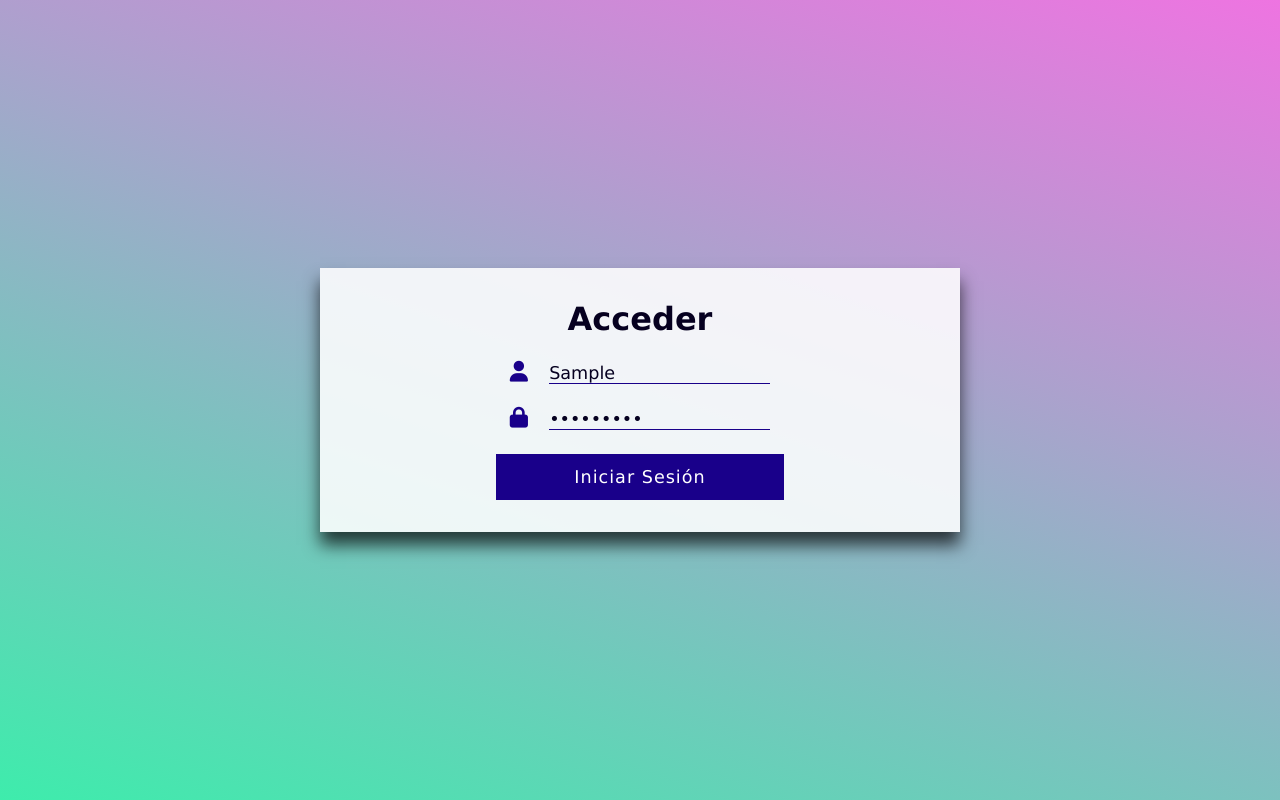
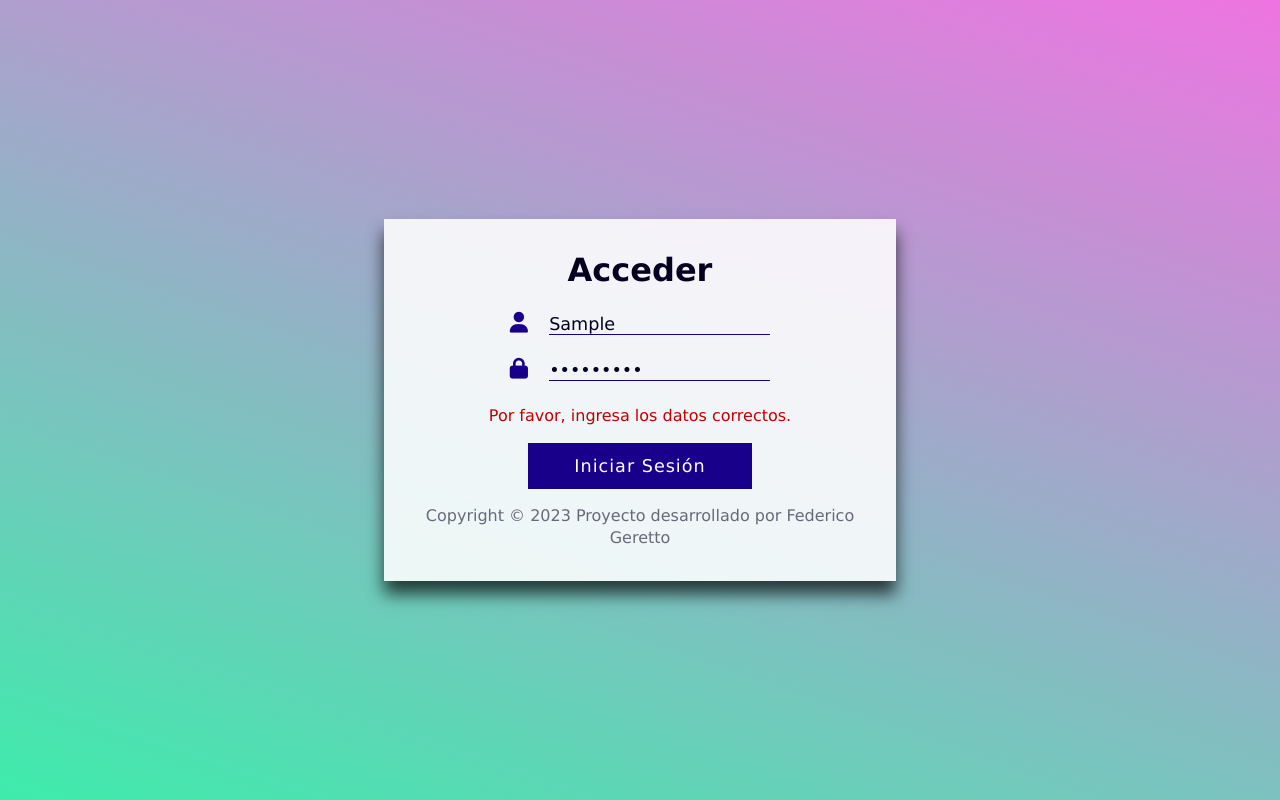
Before and after one commit to fedegeretto/login, a plain HTML site: page index.html in a window 1280 px wide. Both pictures are taken after typing "Sample", "Sample123" into the empty fields and a click on the button "Iniciar Sesión". Drawn offline with Linux system fonts and the light colour scheme.

Commit message:
Login con HTML, CSS y JS

```diff
--- a/bienvenidos.html
+++ b/bienvenidos.html
@@ -8,7 +8,9 @@
     <title>Bienvenidos - FG Programador Web</title>
 </head>
 <body>
-    <button class="salir boton">Salir</button>
-    <h1>Bienvenidos a nuestra plataforma</h1>
+    <button class="salir boton" id="salir">Salir</button>
+    <h1 class="bienvenidos">Bienvenidos a nuestra plataforma</h1>
+
+    <script src="./salir.js"></script>
 </body>
 </html>
--- a/index.html
+++ b/index.html
@@ -23,8 +23,13 @@
             <input type="password" id="password" placeholder="Contraseña">
         </label>
 
+        <div id="error"></div>
         <button id="iniciar-sesion" class="boton">Iniciar Sesión</button>
+
+        <p class="copy">Copyright © 2023 Proyecto desarrollado por Federico Geretto</p>
     </form>
+
+
 
     <script src="./main.js"></script>
 </body>
--- a/main.js
+++ b/main.js
@@ -18,6 +18,13 @@ iniciarSesion.addEventListener('click', function(event){
     if (usuario == "demo" && contraseña == "demo1234") {
         window.location.replace("bienvenidos.html");
     } else {
-        alert("Usuario o contraseña incorrectos");
+        // Obtenemos del DOM el párrafo y le agregamos texto
+        error = document.getElementById("error");
+        error.textContent = "Por favor, ingresa los datos correctos.";
+        error.classList.add("error")
+        setTimeout(function ocultarError(){
+            error.textContent = "";
+            error.classList.remove("error")
+        }, 3000)
     }
 })
--- /dev/null
+++ b/salir.js
@@ -0,0 +1,6 @@
+let salir = document.getElementById("salir");
+console.log(salir);
+
+salir.addEventListener("click", function() {
+  window.location.replace("index.html");
+});
--- a/style.css
+++ b/style.css
@@ -71,9 +71,31 @@ form label input::placeholder{
     margin: 1rem;
 }
 
+/* #error{
+    margin-bottom: 1rem;
+    line-height: 1.4;
+    color: #be0000;
+} */
+
+.error{
+    margin-bottom: 1rem;
+    line-height: 1.4;
+    color: #be0000;
+}
+
+.copy{
+    margin-top: 1rem;
+    color: #06002093;
+    line-height: 1.4;
+}
+
+.bienvenidos{
+    text-align: center;
+}
+
 @media (min-width: 700px){
     form{
-        width: 50%;
+        width: 40%;
     }
 
     form button{
```
